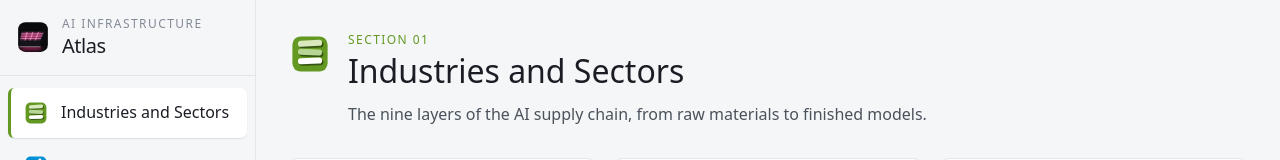
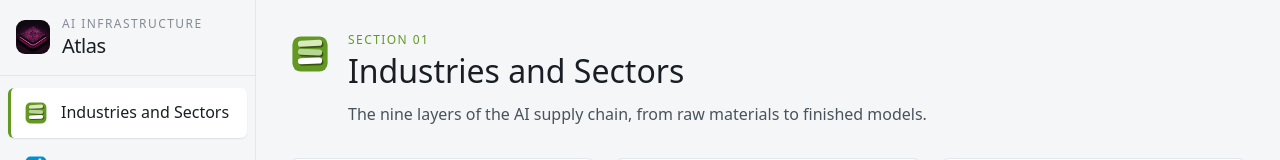
Before and after one commit to chronicmclan-beep/atlas, a React (Vite) app: page / in a window 1280 px wide. Shown: the top 160 px of the page. Built offline with nearby package versions, Linux system fonts and the light colour scheme.

Commit message:
Brand mark: rendered neon circuit-chip logo (V2)
- 512px PNG of the generated 3D black chip slab with neon-pink traces
- Replaces the hand-drawn SVG slab in the sidebar header

```diff
--- a/src/components/common/BrandMark.jsx
+++ b/src/components/common/BrandMark.jsx
@@ -1,115 +1,21 @@
 /*
   BrandMark — the "AI Infrastructure Atlas" product mark, top-left of the
-  sidebar. A dark isometric chip slab with a neon-pink trace grid on its top
-  face and an underglow strip along its base edge.
+  sidebar. A rendered 3D black chip slab with neon-pink circuit traces and an
+  underglow strip (512px PNG, razor-sharp at the 34px nav size).
 
-  Unlike the section icons this mark is fixed-color (near-black tile, neon
-  pink) in both light and dark mode — brand marks don't invert. It takes a
-  `size` prop and stays crisp at the 34px nav size; the neon is a blurred
-  glow layer under a crisp core, the same technique as the neon section art.
+  Fixed brand colors in both light and dark mode — brand marks don't invert.
 */
-const NEON = '#ff2e88'
-const CORE = '#ffd9ec'
-
-function lerp(a, b, t) {
-  return [a[0] + (b[0] - a[0]) * t, a[1] + (b[1] - a[1]) * t]
-}
+import brandMarkUrl from '../../assets/brand-mark.png'
 
 export default function BrandMark({ size = 34 }) {
-  // Slab corners: top face A-B-C-D, front face down 14px, right face sheared.
-  // The slab fills the tile so the mark reads at 34px.
-  const A = [13, 27]
-  const B = [67, 27]
-  const C = [57, 49]
-  const D = [9, 49]
-  const DROP = 14
-  const Cp = [C[0], C[1] + DROP]
-  const Dp = [D[0], D[1] + DROP]
-  const Bp = [B[0], B[1] + DROP]
-
-  // Neon trace grid across the top face (3 interior lines each way).
-  const grid = []
-  for (let i = 1; i <= 3; i++) {
-    const t = i / 4
-    grid.push([lerp(A, B, t), lerp(D, C, t)])
-    grid.push([lerp(A, D, t), lerp(B, C, t)])
-  }
-
   return (
-    <svg
+    <img
+      src={brandMarkUrl}
       width={size}
       height={size}
-      viewBox="0 0 80 80"
-      fill="none"
-      xmlns="http://www.w3.org/2000/svg"
+      alt=""
       aria-hidden="true"
-      className="shrink-0"
-    >
-      <defs>
-        <filter id="brand-neon-glow" x="-60%" y="-60%" width="220%" height="220%">
-          <feGaussianBlur stdDeviation="2.2" />
-        </filter>
-        <filter id="brand-ambient" x="-80%" y="-80%" width="260%" height="260%">
-          <feGaussianBlur stdDeviation="3.5" />
-        </filter>
-        <clipPath id="brand-topface">
-          <polygon points={`${A} ${B} ${C} ${D}`} />
-        </clipPath>
-      </defs>
-
-      <rect x="5" y="5" width="70" height="70" rx="17" fill="#0b0b0e" />
-
-      {/* Ambient underglow pooling beneath the slab */}
-      <ellipse
-        cx="36"
-        cy="67"
-        rx="27"
-        ry="5"
-        fill={NEON}
-        opacity="0.45"
-        filter="url(#brand-ambient)"
-      />
-
-      {/* Slab: right face, front face, top face */}
-      <polygon points={`${B} ${C} ${Cp} ${Bp}`} fill="#0e0e13" />
-      <polygon points={`${D} ${C} ${Cp} ${Dp}`} fill="#14141a" />
-      <polygon points={`${A} ${B} ${C} ${D}`} fill="#20202a" />
-
-      {/* Neon trace grid — glow layer, then crisp core, clipped to the face */}
-      <g clipPath="url(#brand-topface)">
-        <g stroke={NEON} strokeWidth="3" opacity="0.85" filter="url(#brand-neon-glow)">
-          {grid.map(([p, q], i) => (
-            <line key={i} x1={p[0]} y1={p[1]} x2={q[0]} y2={q[1]} />
-          ))}
-        </g>
-        <g stroke={CORE} strokeWidth="1.1">
-          {grid.map(([p, q], i) => (
-            <line key={i} x1={p[0]} y1={p[1]} x2={q[0]} y2={q[1]} />
-          ))}
-        </g>
-      </g>
-
-      {/* Neon strip along the base front edge */}
-      <line
-        x1={Dp[0]}
-        y1={Dp[1]}
-        x2={Cp[0]}
-        y2={Cp[1]}
-        stroke={NEON}
-        strokeWidth="3.4"
-        strokeLinecap="round"
-        opacity="0.9"
-        filter="url(#brand-neon-glow)"
-      />
-      <line
-        x1={Dp[0]}
-        y1={Dp[1]}
-        x2={Cp[0]}
-        y2={Cp[1]}
-        stroke={CORE}
-        strokeWidth="1.2"
-        strokeLinecap="round"
-      />
-    </svg>
+      className="shrink-0 rounded-[9px]"
+    />
   )
 }
```
Also changed, not shown: src/assets/brand-mark.png (added).
